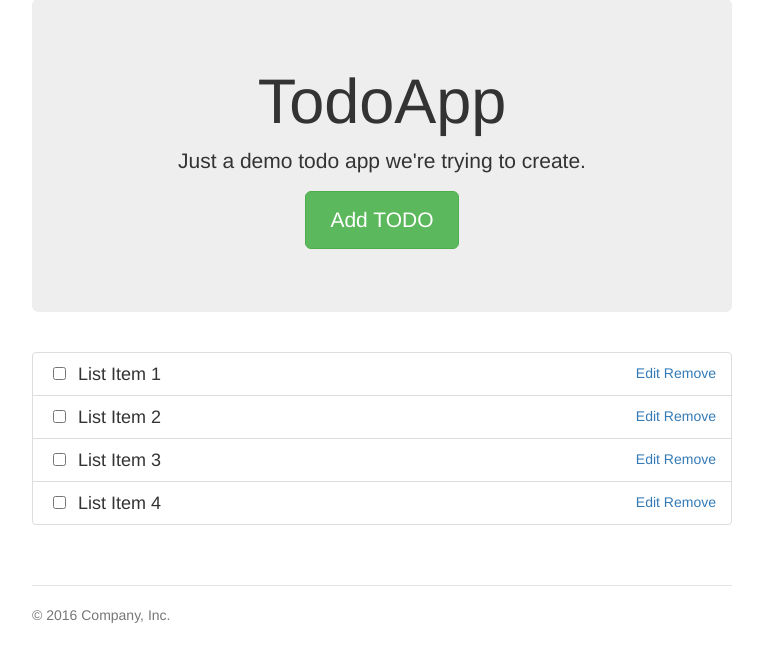
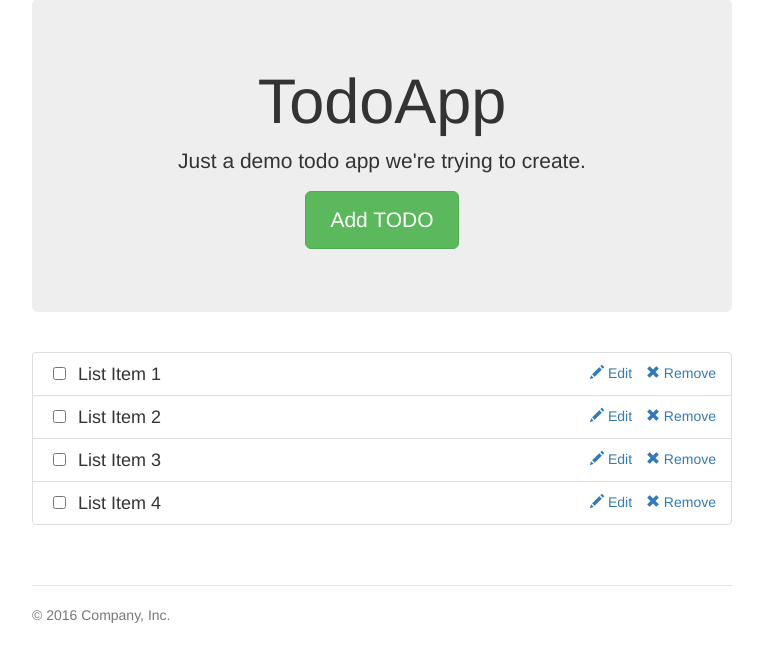
Before and after one commit to kabirbaidhya/django-todoapp, a Django app: template todos/templates/index.html in a window 1280 px wide. Shown: the part 112-774 px from the top of the page, without its empty margins (258-1021 px from the left). Run offline with Django 3.2, Linux system fonts and the light colour scheme; the template is opened without the code that fills it, so the values that code supplies are empty; some libraries are stand-ins or nearby versions.

Commit message:
Use icons in action links

```diff
--- a/todos/static/todos/css/style.css
+++ b/todos/static/todos/css/style.css
@@ -78,6 +78,10 @@ body {
   float: right;
 }
 
+.todo-actions a {
+  margin-left: 10px;
+}
+
 /* Responsive: Portrait tablets and up */
 @media screen and (min-width: 768px) {
   /* Remove the padding we set earlier */
--- a/todos/templates/todolist.html
+++ b/todos/templates/todolist.html
@@ -6,8 +6,8 @@
             </div>
             <div class="todo-title">
                 <div class="todo-actions">
-                    <a href="#">Edit</a>
-                    <a href="#">Remove</a>
+                    <a href="#"><span class="glyphicon glyphicon-pencil"></span> Edit</a>
+                    <a href="#"><span class="glyphicon glyphicon-remove"></span> Remove</a>
                 </div>
                 <h4 class="list-group-item-heading">List Item 1</h4>
             </div>
@@ -18,8 +18,8 @@
             </div>
             <div class="todo-title">
                 <div class="todo-actions">
-                    <a href="#">Edit</a>
-                    <a href="#">Remove</a>
+                    <a href="#"><span class="glyphicon glyphicon-pencil"></span> Edit</a>
+                    <a href="#"><span class="glyphicon glyphicon-remove"></span> Remove</a>
                 </div>
                 <h4 class="list-group-item-heading">List Item 2</h4>
             </div>
@@ -30,8 +30,8 @@
             </div>
             <div class="todo-title">
                 <div class="todo-actions">
-                    <a href="#">Edit</a>
-                    <a href="#">Remove</a>
+                    <a href="#"><span class="glyphicon glyphicon-pencil"></span> Edit</a>
+                    <a href="#"><span class="glyphicon glyphicon-remove"></span> Remove</a>
                 </div>
                 <h4 class="list-group-item-heading">List Item 3</h4>
             </div>
@@ -42,8 +42,8 @@
             </div>
             <div class="todo-title">
                 <div class="todo-actions">
-                    <a href="#">Edit</a>
-                    <a href="#">Remove</a>
+                    <a href="#"><span class="glyphicon glyphicon-pencil"></span> Edit</a>
+                    <a href="#"><span class="glyphicon glyphicon-remove"></span> Remove</a>
                 </div>
                 <h4 class="list-group-item-heading">List Item 4</h4>
             </div>
```
